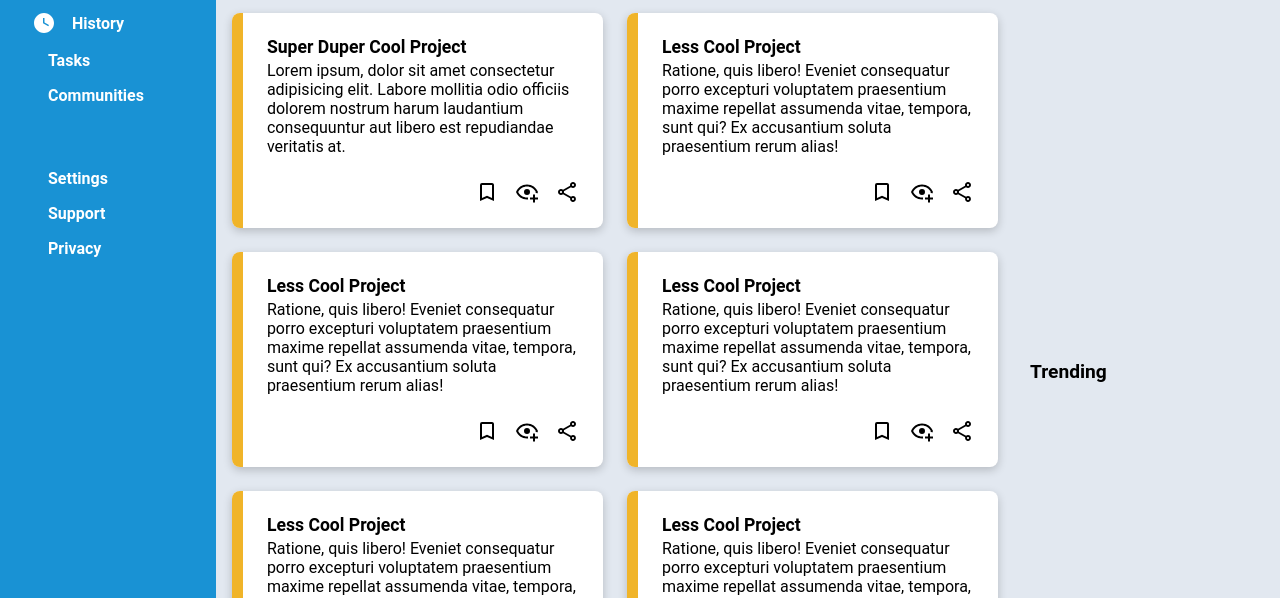
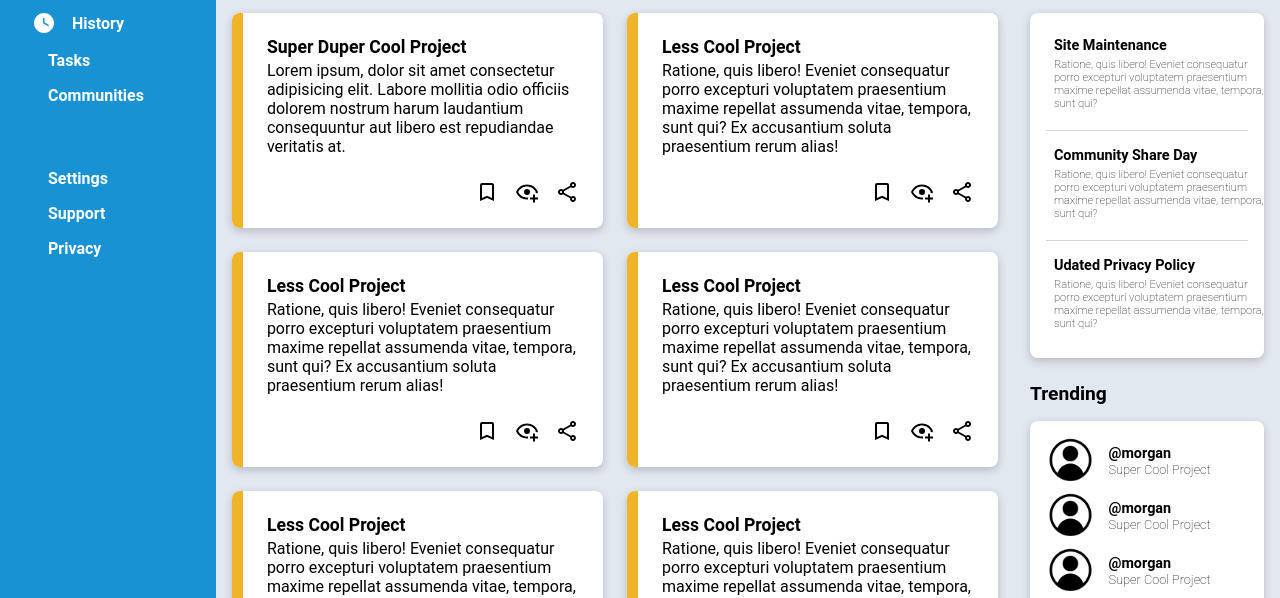
Before and after one commit to filipryznar/Admin-Dashboard, a plain HTML site: page index.html in a window 1280 px wide. Shown: the part 202-800 px from the top of the page. Drawn offline with Linux system fonts and the light colour scheme; files whose address does not match are found by name.

Commit message:
finish admin dashboard

```diff
--- a/index.html
+++ b/index.html
@@ -235,10 +235,78 @@
           </div>
         </div>
         <div class="announcements">
-          <div class="head">Announcements</div>
+          <div class="head-a">Announcements</div>
+          <div class="a-cards">
+            <p class="title">Site Maintenance</p>
+            <p>
+              Ratione, quis libero! Eveniet consequatur porro excepturi
+              voluptatem praesentium maxime repellat assumenda vitae, tempora,
+              sunt qui?
+            </p>
+            <div class="line"></div>
+            <p class="title">Community Share Day</p>
+            <p>
+              Ratione, quis libero! Eveniet consequatur porro excepturi
+              voluptatem praesentium maxime repellat assumenda vitae, tempora,
+              sunt qui?
+            </p>
+            <div class="line"></div>
+            <p class="title">Udated Privacy Policy</p>
+            <p>
+              Ratione, quis libero! Eveniet consequatur porro excepturi
+              voluptatem praesentium maxime repellat assumenda vitae, tempora,
+              sunt qui?
+            </p>
+          </div>
         </div>
         <div class="trending">
-          <div class="head">Trending</div>
+          <div class="head-t">Trending</div>
+          <div class="t-cards">
+            <div class="trending-lines">
+              <img
+                class="profile-pic-small"
+                src="Assets/408-4087421_person-svg-circle-icon-picture-charing-cross-tube-removebg-preview.png"
+                alt=""
+              />
+              <div class="at-name">
+                <p>@morgan</p>
+                <p class="trending-project">Super Cool Project</p>
+              </div>
+            </div>
+            <div class="trending-lines">
+              <img
+                class="profile-pic-small"
+                src="Assets/408-4087421_person-svg-circle-icon-picture-charing-cross-tube-removebg-preview.png"
+                alt=""
+              />
+              <div class="at-name">
+                <p>@morgan</p>
+                <p class="trending-project">Super Cool Project</p>
+              </div>
+            </div>
+            <div class="trending-lines">
+              <img
+                class="profile-pic-small"
+                src="Assets/408-4087421_person-svg-circle-icon-picture-charing-cross-tube-removebg-preview.png"
+                alt=""
+              />
+              <div class="at-name">
+                <p>@morgan</p>
+                <p class="trending-project">Super Cool Project</p>
+              </div>
+            </div>
+            <div class="trending-lines">
+              <img
+                class="profile-pic-small"
+                src="Assets/408-4087421_person-svg-circle-icon-picture-charing-cross-tube-removebg-preview.png"
+                alt=""
+              />
+              <div class="at-name">
+                <p>@morgan</p>
+                <p class="trending-project">Super Cool Project</p>
+              </div>
+            </div>
+          </div>
         </div>
       </div>
     </div>
--- a/style.css
+++ b/style.css
@@ -221,6 +221,90 @@ button {
 }
 .announcements {
   grid-area: 1/2/2/3;
+  padding-right: 1rem;
+  padding-left: 1rem;
 }
+
+.a-cards {
+  border-radius: 8px;
+  background-color: #ffffff;
+  box-shadow: 0 3px 10px rgb(0 0 0 / 0.2);
+  padding: 1.5rem 0px 1.5rem 0px;
+}
+
+/* .rest-of-card {
+  padding: 1.5rem;
+  display: grid;
+} */
+
+.head-a {
+  font-weight: bold;
+  font-size: 1.2rem;
+  padding-top: 1.5rem;
+  padding-bottom: 1rem;
+}
+
+.a-cards .title {
+  font-weight: bold;
+  font-size: 0.9rem;
+  padding-bottom: 4px;
+  padding: 0px 1.5rem 4px 1.5rem;
+}
+
+.a-cards p {
+  margin: 0px;
+  font-size: 0.7rem;
+  font-weight: lighter;
+  padding: 0px 0px 4px 1.5rem;
+}
+.line {
+  border-top: solid 1px lightgrey;
+  padding: 0px 1rem 0rem 0.8rem;
+  margin-top: 1rem;
+  margin: 1rem;
+}
+
 .trending {
+  padding-right: 1rem;
+  padding-left: 1rem;
+
+  grid-area: 2/2/3/3;
 }
+.t-cards {
+  border-radius: 8px;
+  background-color: #ffffff;
+  box-shadow: 0 3px 10px rgb(0 0 0 / 0.2);
+  padding: 1rem 1.5rem 1rem 1.1rem;
+  margin-bottom: 2rem;
+  display: grid;
+  gap: 0.5rem;
+}
+
+.head-t {
+  font-weight: bold;
+  font-size: 1.2rem;
+  padding-top: 1.5rem;
+  padding-bottom: 1rem;
+}
+
+.trending-lines {
+  display: flex;
+  gap: 1rem;
+}
+
+.profile-pic-small {
+  width: 45px;
+}
+.at-name {
+  font-weight: bold;
+  font-size: 0.9rem;
+  display: grid;
+  align-content: center;
+}
+.at-name p {
+  margin-block: 0px;
+}
+.trending-project {
+  font-size: 0.8rem;
+  font-weight: 100;
+}
```
Also changed, not shown: Assets/408-4087421_person-svg-circle-icon-picture-charing-cross-tube-removebg-preview.png (added), Assets/408-4087421_person-svg-circle-icon-picture-charing-cross-tube.png (added).
